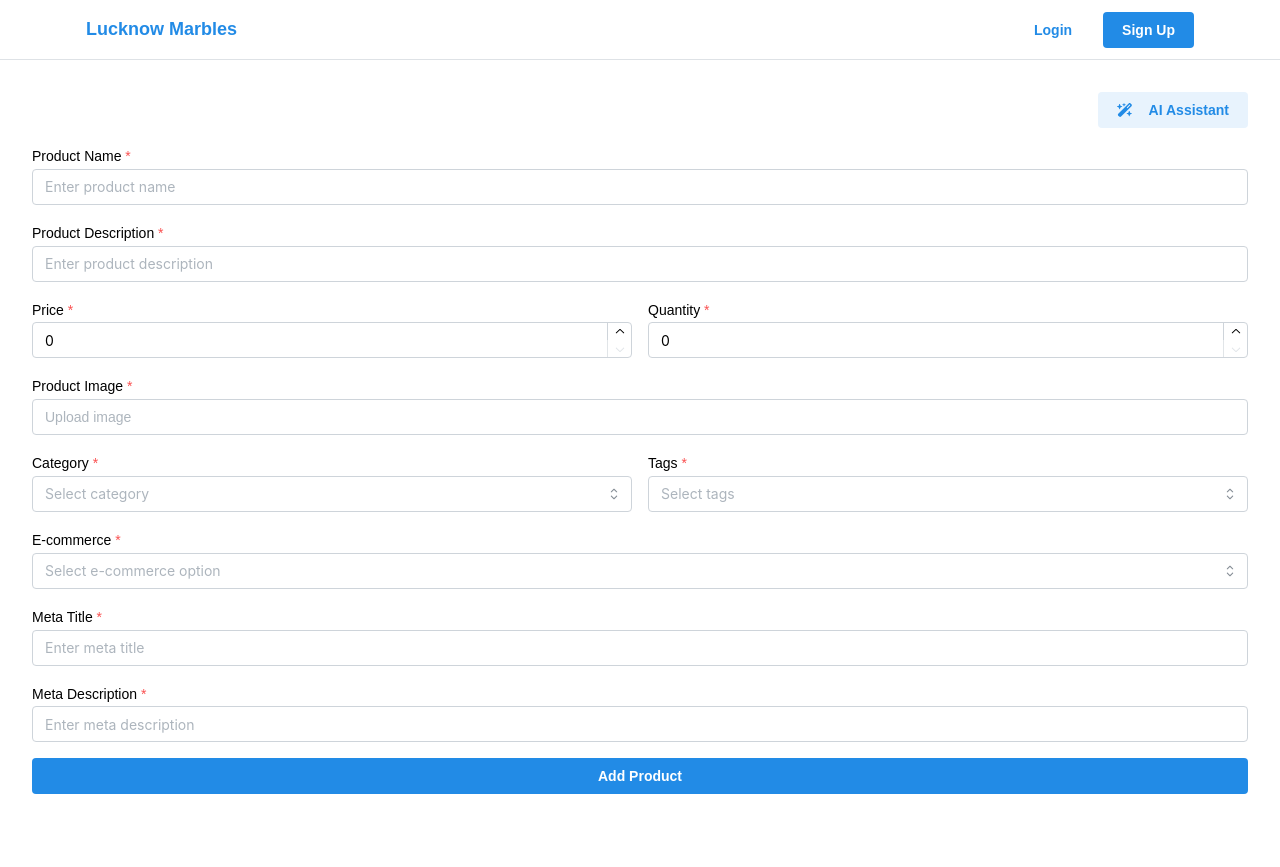
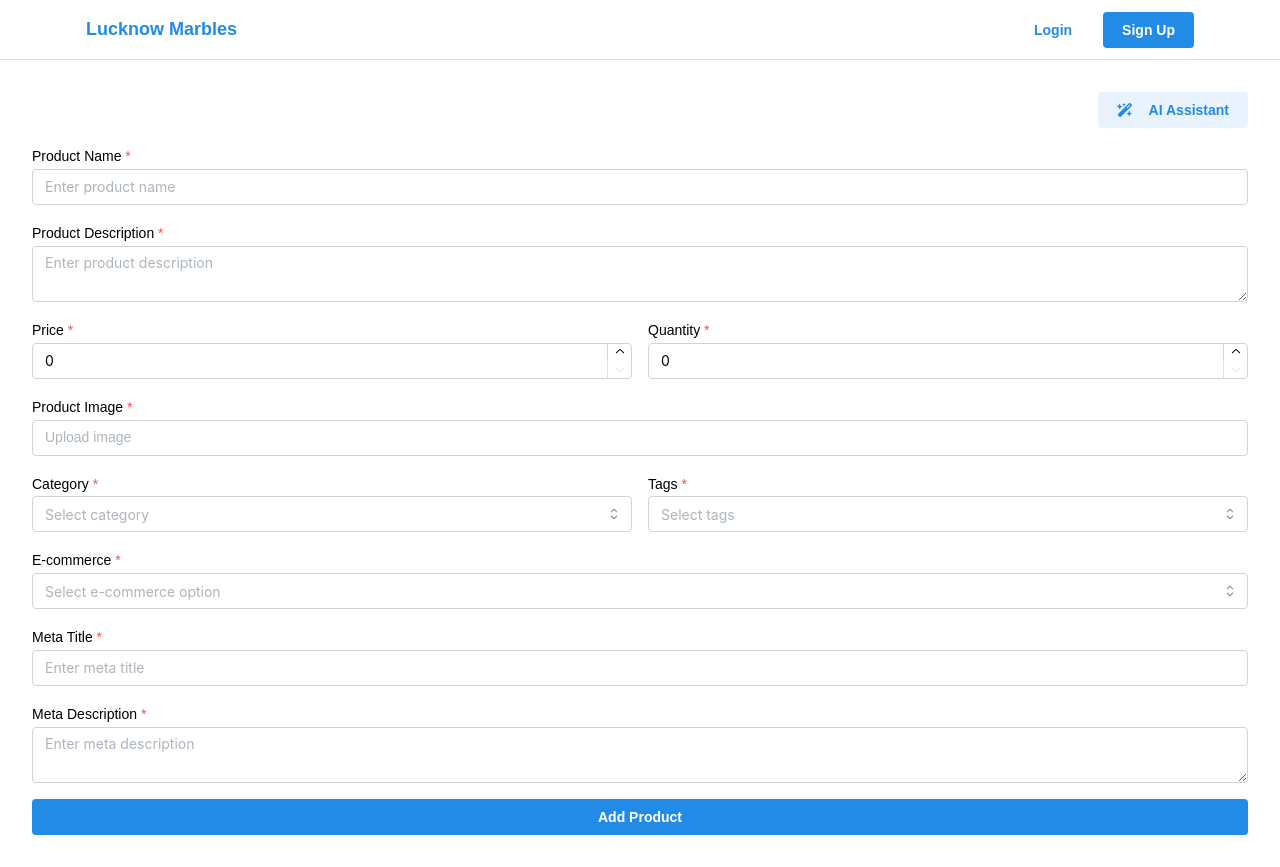
Before and after one commit to LucknowMarbles/lucknow-marbles-website-frontend, a React (Vite) app: page /products in a window 1280 px wide. Before the commit the page ends 826 px from the top, so only its background shows below. Built offline with nearby package versions, Linux system fonts and the light colour scheme.

Commit message:
Make product and meta descriptions textarea

```diff
--- a/src/pages/features/ProductsPage.jsx
+++ b/src/pages/features/ProductsPage.jsx
@@ -1,4 +1,4 @@
-import { TextInput, NumberInput, Select, FileInput, Button, Paper, Stack, Group } from '@mantine/core'
+import { TextInput, NumberInput, Select, FileInput, Button, Paper, Stack, Group, Textarea } from '@mantine/core'
 import { useForm } from '@mantine/form'
 import { notifications } from '@mantine/notifications'
 import { useState } from 'react'
@@ -162,11 +162,13 @@ export default function AddProductPage() {
                         required
                     />
 
-                    <TextInput
+                    <Textarea
                         label="Product Description"
                         placeholder="Enter product description"
                         {...form.getInputProps('description')}
                         required
+                        minRows={4}
+                        resize="vertical"
                     />
 
                     <Group grow>
@@ -248,11 +250,13 @@ export default function AddProductPage() {
                         required
                     />
 
-                    <TextInput
+                    <Textarea
                         label="Meta Description"
                         placeholder="Enter meta description"
                         {...form.getInputProps('metaDescription')}
                         required
+                        minRows={4}
+                        resize="vertical"
                     />
 
                     <Button type="submit" loading={loading}>
```
